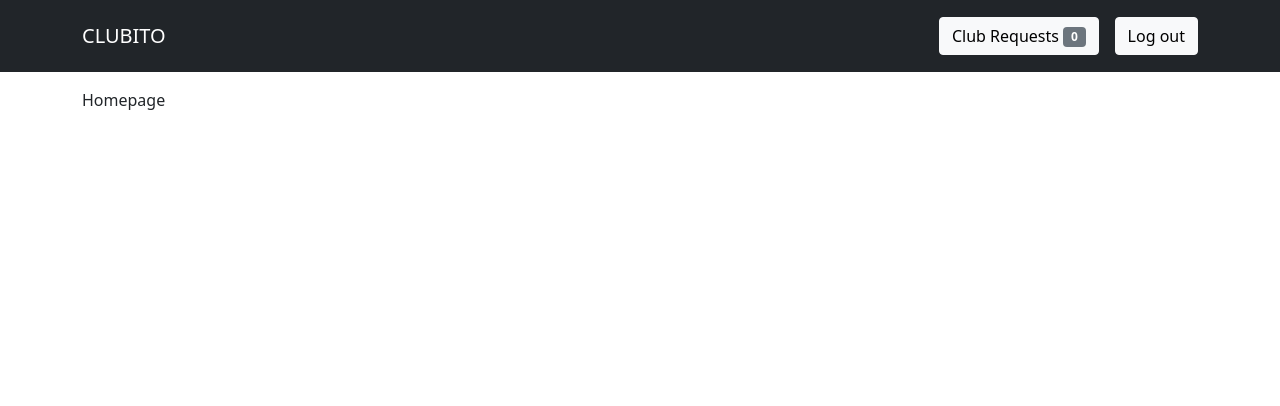
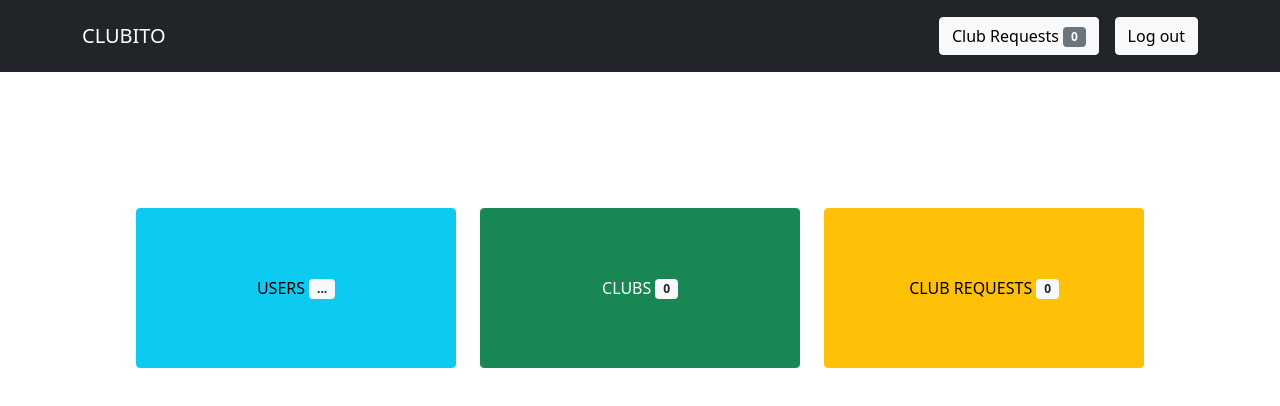
Before and after one commit to clubito/admin, an Angular app: page / in a window 1280 px wide. Shown: the top 406 px of the page. Built offline with nearby package versions, Linux system fonts and the light colour scheme; no server answers; sample sign-in values are in the browser's storage.

Commit message:
implement home page

```diff
--- a/src/app/components/clubrequest/clubrequest.component.html
+++ b/src/app/components/clubrequest/clubrequest.component.html
@@ -1,5 +1,5 @@
-<h1 class="text-center">Club requests</h1>
-<table class="table">
+<h1 class="text-center mb-3">Club requests</h1>
+<table *ngIf="clubRequests.length > 0" class="table">
   <thead>
     <tr>
       <th scope="col">#</th>
@@ -27,3 +27,4 @@
     </tr>
   </tbody>
 </table>
+<p *ngIf="clubRequests.length == 0" class="text-center">There is no club requests currently</p>
--- a/src/app/components/homepage/homepage.component.css
+++ b/src/app/components/homepage/homepage.component.css
@@ -0,0 +1,11 @@
+button {
+    width: 20rem;
+    height: 10rem;
+}
+
+.myContainer {
+    display: flex;
+    align-items: center;
+    justify-content: center;
+    height: 50vh;
+}
--- a/src/app/components/homepage/homepage.component.html
+++ b/src/app/components/homepage/homepage.component.html
@@ -1,3 +1,13 @@
-<p>
-    Homepage
-</p>
+<div class="myContainer">
+    <div class="row">
+        <div class="col-4">
+            <button type="button" class="btn btn-info text-uppercase" routerLink="/users">Users <span class="badge bg-light text-dark">...</span></button>
+        </div>
+        <div class="col-4">
+            <button type="button" class="btn btn-success text-uppercase" routerLink="/clubs">Clubs <span class="badge bg-light text-dark">{{clubsNum}}</span></button>
+        </div>
+        <div class="col-4">
+            <button type="button" class="btn btn-warning text-uppercase" routerLink="/clubs/requests">Club Requests <span class="badge bg-light text-dark">{{requestsNum}}</span></button>
+        </div>
+    </div>
+</div>
--- a/src/app/components/homepage/homepage.component.ts
+++ b/src/app/components/homepage/homepage.component.ts
@@ -1,4 +1,6 @@
 import { Component, OnInit } from '@angular/core';
+import { Subscription } from 'rxjs';
+import { ClubService } from 'src/app/services/club.service';
 
 @Component({
   selector: 'app-homepage',
@@ -7,9 +9,22 @@ import { Component, OnInit } from '@angular/core';
 })
 export class HomepageComponent implements OnInit {
 
-  constructor() { }
+  private subscriptions: Subscription[] = [];
+  private clubsNum: number;
+  private requestsNum: number;
+  constructor(private clubService: ClubService) {
+    this.requestsNum = this.clubService.getClubRequests().length;
+    this.clubsNum = this.clubService.getClubApproved().length;
+  }
 
   ngOnInit() {
+    this.subscriptions.push(this.clubService.getClubRequestsEmitter().subscribe(response => {
+      this.requestsNum = response.length;
+    }))
+    this.subscriptions.push(this.clubService.getClubApprovedEmitter().subscribe(response => {
+      this.clubsNum = response.length;
+    }))
+    this.clubService.getAllClubs();
   }
 
 }
```
